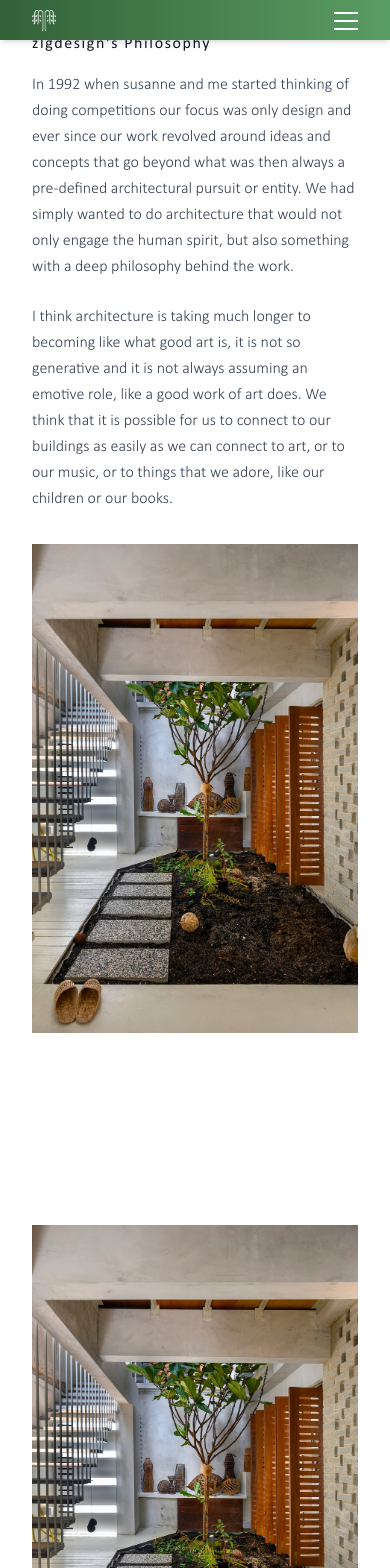
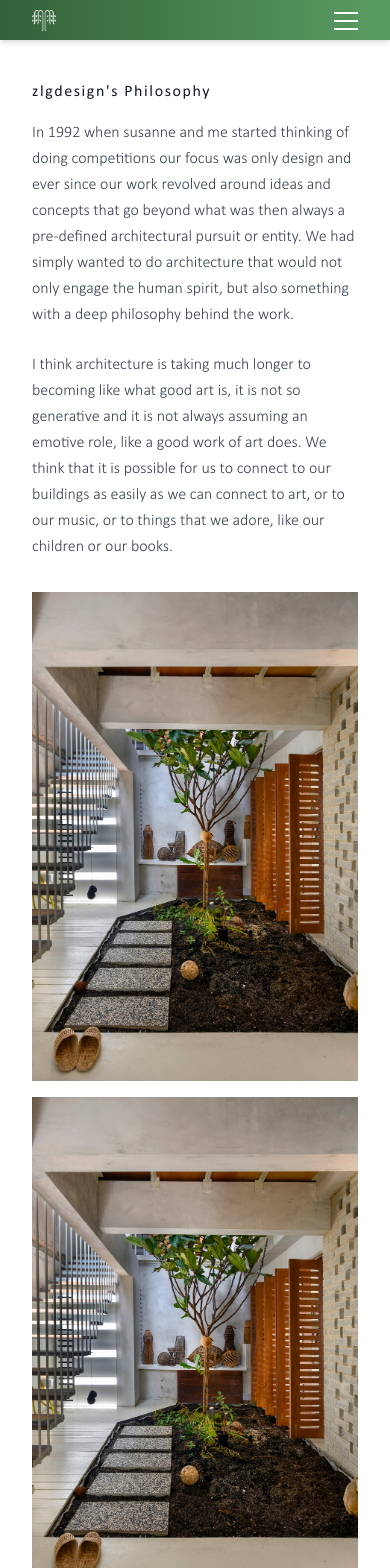
Before and after one commit to heheeksdee0917/zlg, a React (Vite) app: page /philosophy in a window 390 px wide. Shown: the top 1568 px of the page. Built offline with nearby package versions, Linux system fonts and the light colour scheme.

Commit message:
Patch 2.6

```diff
--- a/src/pages/Philosophy.tsx
+++ b/src/pages/Philosophy.tsx
@@ -53,7 +53,7 @@ export default function Philosophy() {
             <section
               ref={setRef(section.id)}
               data-section={section.id}
-              className={`md:sticky md:top-0 md:h-screen bg-white flex items-center py-8 md:py-0`}
+              className={`md:sticky md:top-0 md:h-screen bg-white flex items-center md:py-0`}
               style={{ zIndex: section.zIndex }}
             >
               <div className="max-w-screen-2xl mx-auto px-8 w-full">
@@ -98,7 +98,7 @@ export default function Philosophy() {
                 </div>
               </div>
             </section>
-            {!isLastSection && <div className="h-32 md:h-64"></div>}
+            {!isLastSection && <div className="hidden md:block md:h-64"></div>}
           </>
         );
 
@@ -108,7 +108,7 @@ export default function Philosophy() {
             <section
               ref={setRef(section.id)}
               data-section={section.id}
-              className={`md:sticky md:top-0 md:h-screen bg-white flex items-center py-8 md:py-0`}
+              className={`md:sticky md:top-0 md:h-screen bg-white flex items-center md:py-0`}
               style={{ zIndex: section.zIndex }}
             >
               <div className="max-w-screen-2xl mx-auto px-8 w-full">
@@ -144,7 +144,7 @@ export default function Philosophy() {
                 </div>
               </div>
             </section>
-            {!isLastSection && <div className="h-32 md:h-64"></div>}
+            {!isLastSection && <div className="hidden md:block md:h-64"></div>}
           </>
         );
 
@@ -154,7 +154,7 @@ export default function Philosophy() {
             <section
               ref={setRef(section.id)}
               data-section={section.id}
-              className={`md:sticky md:top-0 md:h-screen bg-white flex items-center py-8 md:py-0`}
+              className={`md:sticky md:top-0 md:h-screen bg-white flex items-center md:py-0`}
               style={{ zIndex: section.zIndex }}
             >
               <div className="max-w-screen-2xl mx-auto px-8 w-full">
@@ -168,7 +168,7 @@ export default function Philosophy() {
                 </div>
               </div>
             </section>
-            {!isLastSection && <div className="h-32 md:h-64"></div>}
+            {!isLastSection && <div className="hidden md:block md:h-64"></div>}
           </>
         );
 
@@ -214,7 +214,8 @@ export default function Philosophy() {
   };
 
   return (
-    <div className={`transition-opacity duration-500 ${fadeIn ? 'opacity-100' : 'opacity-0'}`}>
+    <div className={`transition-opacity duration-500 flex flex-col gap-4 md:gap-0`}>
+      <div className="h-16 md:h-0"></div>
       {philosophySections.map((section, index) => (
         <React.Fragment key={section.id}>
           {renderSection(section, index)}
```
